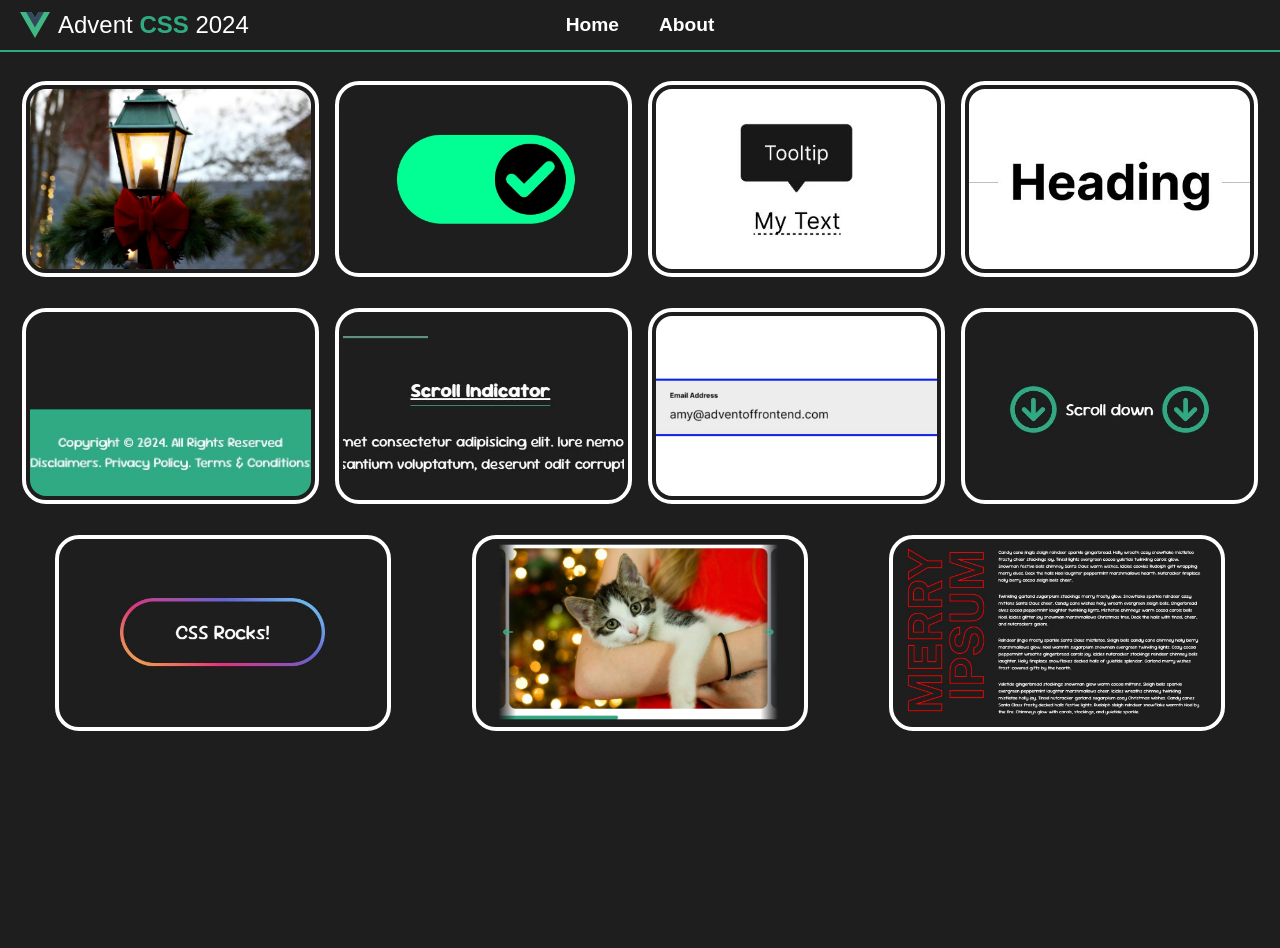
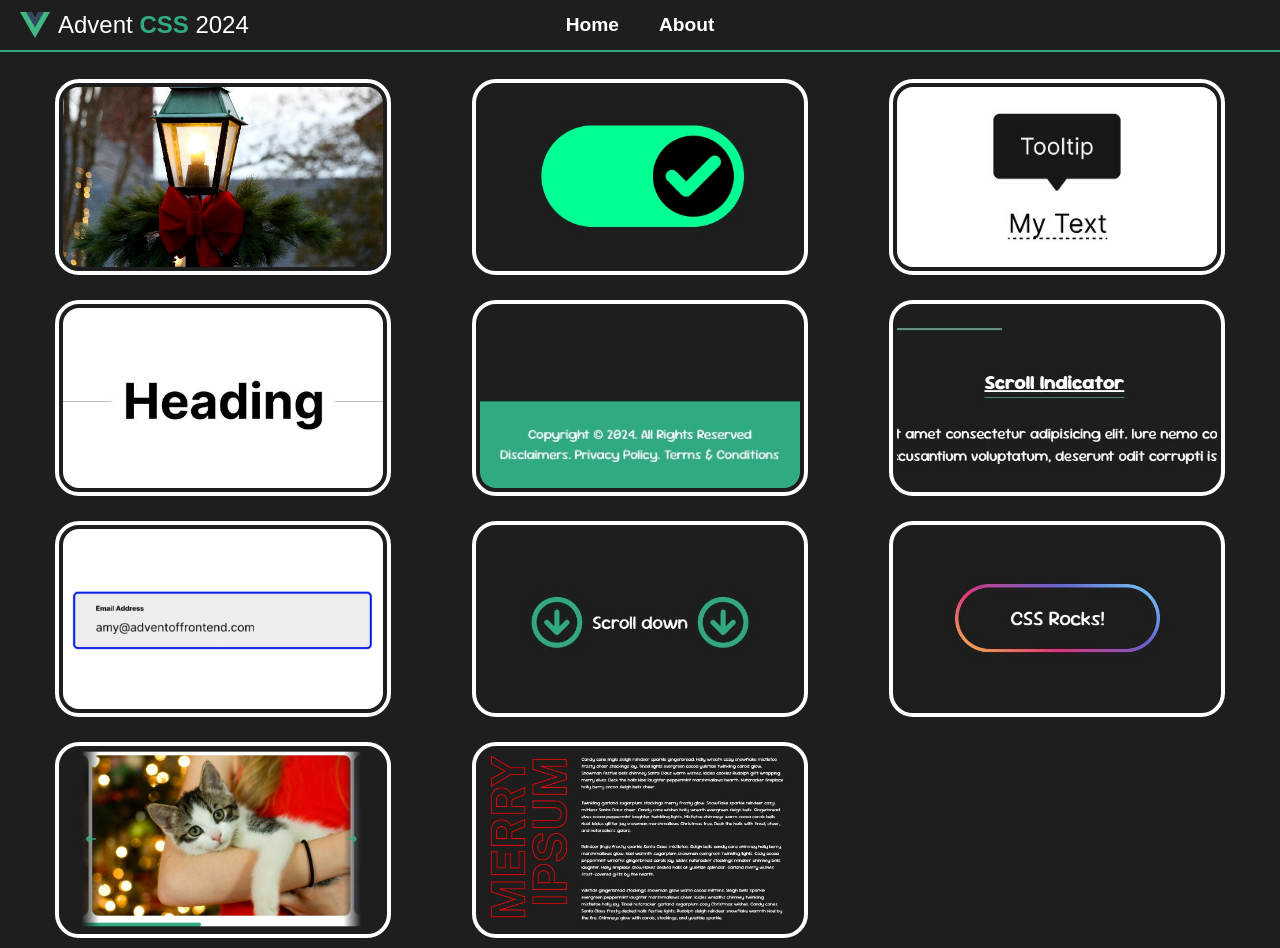
Before and after one commit to Zuhaitz/advent-css-2024, a Vue app: page /#/ in a window 1280 px wide. Before the commit the page ends 800 px from the top, so only its background shows below. Built offline with nearby package versions, Linux system fonts and the light colour scheme; a web font is replaced by a local one.

Commit message:
removed click and drag from some elements

```diff
--- a/src/assets/main.scss
+++ b/src/assets/main.scss
@@ -25,6 +25,8 @@
   svg {
     display: block;
     max-width: 100%;
+
+    user-select: none;
   }
 
   body,
--- a/src/components/Navbar.vue
+++ b/src/components/Navbar.vue
@@ -15,17 +15,24 @@
       <img :src="logo" alt="logo" />
       <p>Advent <span class="colored-text">CSS</span> 2024</p>
     </div>
-    <RouterLink v-else :to="previous.path" class="left-link">
+    <RouterLink v-else :to="previous.path" class="left-link" draggable="false">
       <img :src="leftArrowIcon" alt="left icon" />
       <p>{{ previous.title }}</p>
     </RouterLink>
 
     <nav>
-      <RouterLink to="/" class="nav-link">Home</RouterLink>
-      <RouterLink to="/about" class="nav-link">About</RouterLink>
+      <RouterLink to="/" class="nav-link" draggable="false">Home</RouterLink>
+      <RouterLink to="/about" class="nav-link" draggable="false"
+        >About</RouterLink
+      >
     </nav>
 
-    <RouterLink v-if="next" :to="next.path" class="right-link">
+    <RouterLink
+      v-if="next"
+      :to="next.path"
+      class="right-link"
+      draggable="false"
+    >
       <p>{{ next.title }}</p>
       <img :src="leftArrowIcon" alt="left icon" />
     </RouterLink>
--- a/src/components/PageLink.vue
+++ b/src/components/PageLink.vue
@@ -10,8 +10,8 @@
 </script>
 
 <template>
-  <RouterLink :to="path" class="project-link">
-    <img :src="thumbnail" :alt="'Challenge ' + number" />
+  <RouterLink :to="path" class="project-link" draggable="false">
+    <img :src="thumbnail" :alt="'Challenge ' + number" draggable="false" />
     <p>{{ title }}</p>
   </RouterLink>
 </template>
@@ -34,7 +34,7 @@
         height: 100%;
         object-fit: cover;
         aspect-ratio: 1 / 1;
-        transition: all 0.2s ease-in-out;
+        transition: transform 0.2s ease-in-out;
       }
 
       p {
@@ -49,6 +49,8 @@
         white-space: nowrap;
         overflow: hidden;
         text-overflow: ellipsis;
+
+        user-select: none;
       }
 
       &:hover {
--- a/src/views/HomeView.vue
+++ b/src/views/HomeView.vue
@@ -24,9 +24,9 @@
 
     @media (min-width: 1024px) {
       .page {
-        display: flex;
-        justify-content: space-around;
-        flex-wrap: wrap;
+        grid-template-columns: repeat(auto-fit, minmax(300px, 1fr));
+
+        justify-items: center;
       }
     }
   }
```
